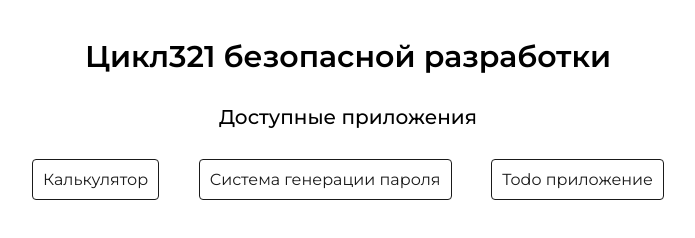
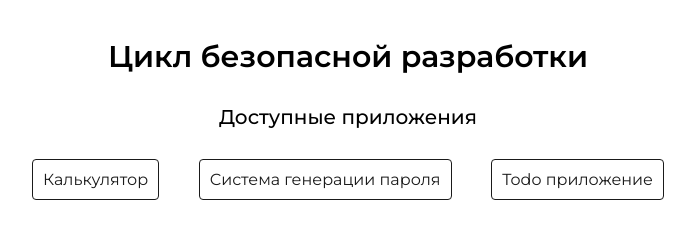
Before and after one commit to maksim312321/sdl_frontend, a website: page src/frontend/index.html in a window 1280 px wide. Shown: the whole page, without its empty margins (292-987 px from the left). Drawn offline with Linux system fonts and the light colour scheme.

Commit message:
check changes

```diff
--- a/src/frontend/index.html
+++ b/src/frontend/index.html
@@ -14,7 +14,7 @@
 <body>
     <div class="container">
         <div class="header">
-            Цикл321 безопасной разработки
+            Цикл безопасной разработки
         </div>
         <div class="body">
             <div class="apps__header">
```
Also changed, not shown: .github/workflows/main.yml.
